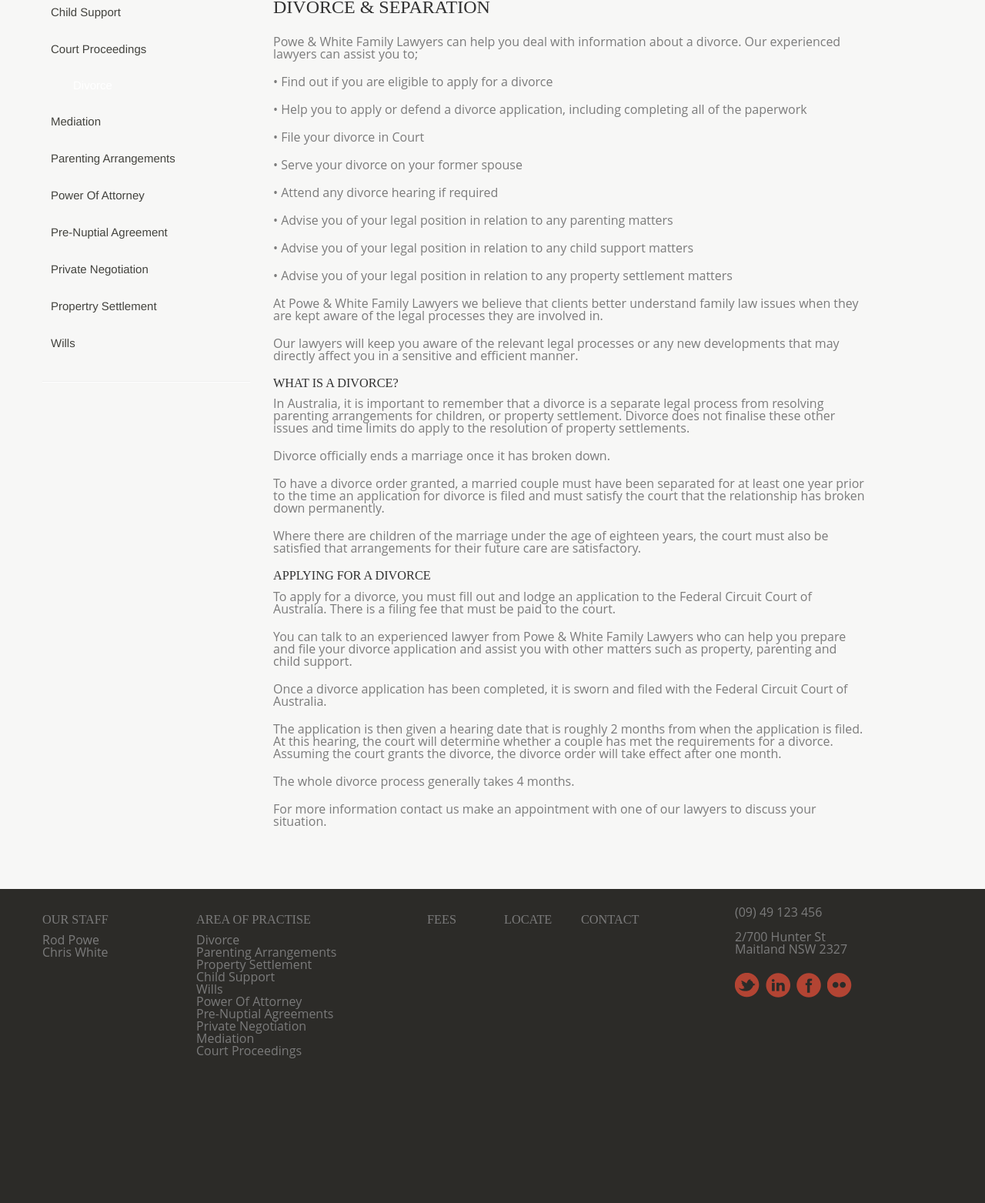
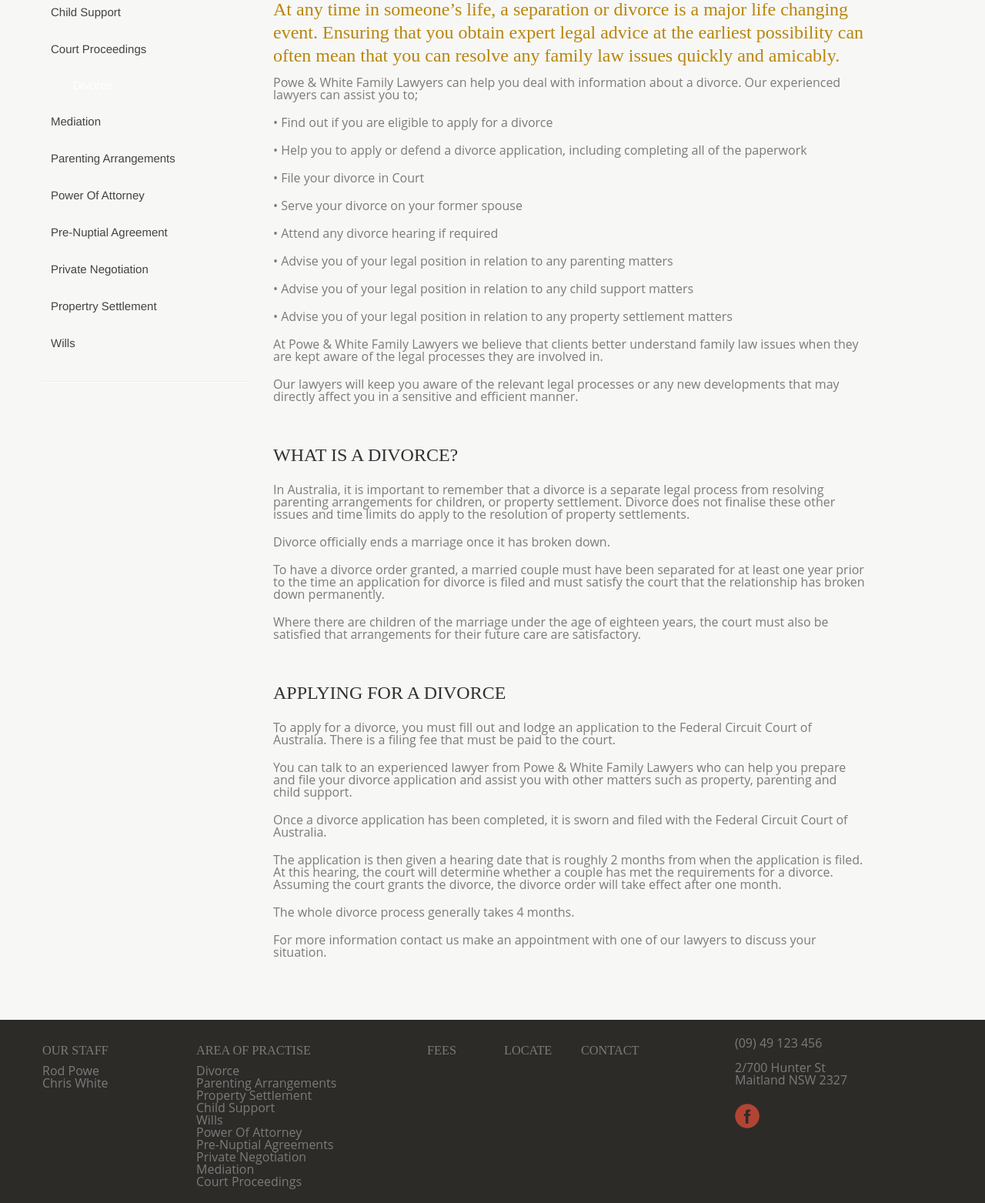
Before and after one commit to powewhite/powewhite.github.io, a plain HTML site: page Divorce.html in a window 1280 px wide. Shown: the part 195-1758 px from the top of the page at 77% size. Before the commit the page ends 1588 px from the top, so only its background shows below. Drawn offline with nearby package versions, Linux system fonts and the light colour scheme; some packages are replaced by stand-ins of ours; a script that the page names is missing.

Commit message:
More changes

```diff
--- a/Divorce.html
+++ b/Divorce.html
@@ -52,7 +52,8 @@
                 <!--=============================================================================-->
             </div>
           <div class="span8 ">
-          	<h3>Divorce &amp Separation</h3>
+          	<h1>Divorce &amp Separation</h1>
+                <p class="lead">At any time in someone’s life, a separation or divorce is a major life changing event. Ensuring that you obtain expert legal advice at the earliest possibility can often mean that you can resolve any family law issues quickly and amicably.</p>
               <p>   Powe &amp White Family Lawyers can help you deal with information about a divorce. Our experienced lawyers can assist you to;</p>
               <p>•	Find out if you are eligible to apply for a divorce</p>
               <p>•	Help you to apply or defend a divorce application, including completing all of the paperwork</p>
@@ -66,7 +67,7 @@
 
               <p>Our lawyers will keep you aware of the relevant legal processes or any new developments that may directly affect you in a sensitive and efficient manner.</p>
 
-              <h4>What is a Divorce?</h4>
+              <h3>What is a Divorce?</h3>
 
               <p>In Australia, it is important to remember that a divorce is a separate legal process from resolving parenting arrangements for children, or property settlement.  Divorce does not finalise these other issues and time limits do apply to the resolution of property settlements.</p>
 
@@ -76,7 +77,7 @@
 
               <p>Where there are children of the marriage under the age of eighteen years, the court must also be satisfied that arrangements for their future care are satisfactory.</p>
 
-              <h4>Applying for a Divorce</h4>
+              <h3>Applying for a Divorce</h3>
 
               <p>To apply for a divorce, you must fill out and lodge an application to the Federal Circuit Court of Australia. There is a filing fee that must be paid to the court.</p>
 
--- a/Footer.html
+++ b/Footer.html
@@ -34,10 +34,7 @@
         </p>
         <div>
             <ul class="soc-icons">
-                <li class="icon1"><a href="#"></a></li>
-                <li class="icon2"><a href="#"></a></li>
-                <li class="icon3"><a href="#"></a></li>
-                <li class="icon4"><a href="#"></a></li>
+                <li class="icon3"><a href="https://www.facebook.com/poweandwhitefamilylawyers" target="_blank"></a></li>
             </ul>
         </div>
     </div>
--- a/css/style.css
+++ b/css/style.css
@@ -39,7 +39,8 @@ p {
 	font-family: 'Arbutus Slab', serif;
 	font-size: 24px;
 	line-height: 30px;
-	color: #313131;
+	color: darkgoldenrod;
+
 }
 .lead span {
 	color: #d74633;
```
Also changed, not shown: Fees.html (+5 -1 lines), index-2.html (+0 -2 lines), index.html (+3 -3 lines).
